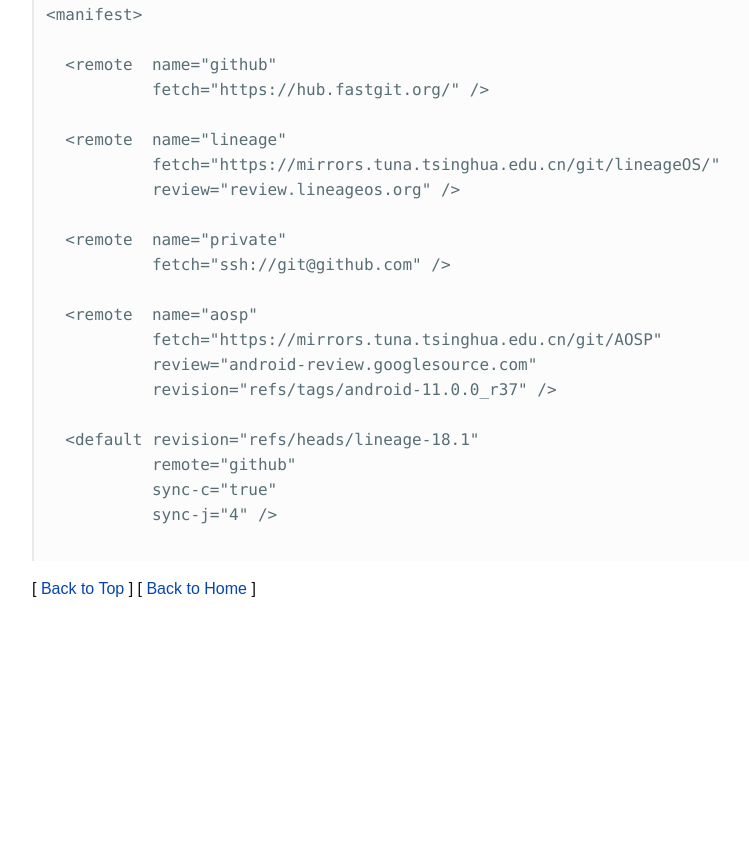
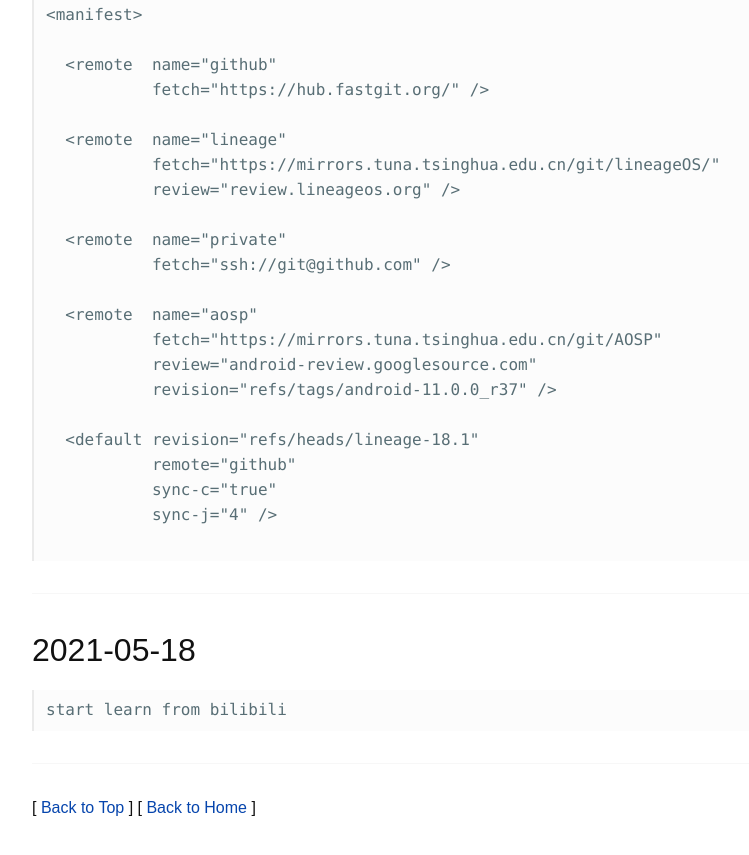
Before and after one commit to inkt/inkt.github.io, a Jekyll site: the page built from _posts/2021-04-21-linux-dev-tips.md, in a window 1280 px wide and 900 px high, scrolled down 11571 px. Shown: the top 855 px of the window, without its empty margins (8-757 px from the left). Built offline with Jekyll 4.4.1, drawn with Linux system fonts in a browser that asks for light colours; some web fonts are replaced; before the commit the page ends 12252 px from its top, so only the background shows below that.

Commit message:
update _posts/2021-04-21-linux-dev-tips.md.

````diff
--- a/_posts/2021-04-21-linux-dev-tips.md
+++ b/_posts/2021-04-21-linux-dev-tips.md
@@ -534,3 +534,12 @@
            sync-j="4" />
 
 ```
+---
+
+# 2021-05-18
+
+```
+start learn from bilibili
+```
+
+---
````
